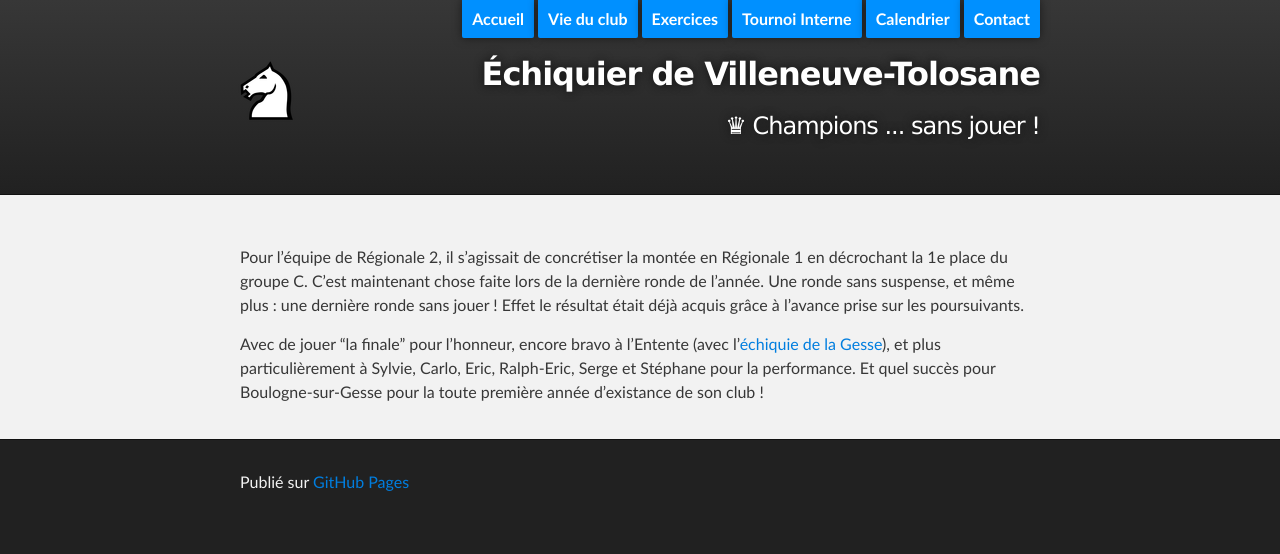
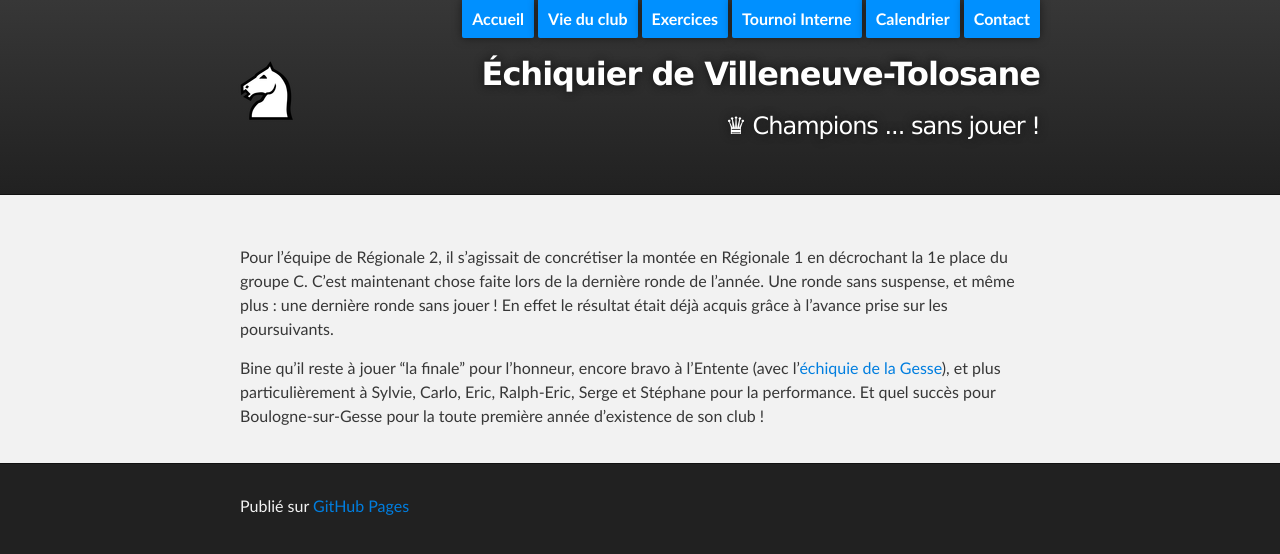
Before and after one commit to echiquier-villeneuve-tolosane/echiquier-villeneuve-tolosane.github.io, a Jekyll site: the page built from _posts/2014-04-09--champions-sans-jouer.md, in a window 1280 px wide. Shown: the top 554 px of the page. Built offline with Jekyll 4.4.1, drawn with Linux system fonts in a browser that asks for light colours; nearby versions of some CDN libraries.

Commit message:
fix typo

```diff
--- a/_posts/2014-04-09--champions-sans-jouer.md
+++ b/_posts/2014-04-09--champions-sans-jouer.md
@@ -5,6 +5,6 @@ layout: default
 root: ../../..
 ---
 
-Pour l'équipe de Régionale 2, il s'agissait de concrétiser la montée en Régionale 1 en décrochant la 1e place du groupe C. C'est maintenant chose faite lors de la dernière ronde de l'année. Une ronde sans suspense, et même plus : une dernière ronde sans jouer ! Effet le résultat était déjà acquis grâce à l'avance prise sur les poursuivants.
+Pour l'équipe de Régionale 2, il s'agissait de concrétiser la montée en Régionale 1 en décrochant la 1e place du groupe C. C'est maintenant chose faite lors de la dernière ronde de l'année. Une ronde sans suspense, et même plus : une dernière ronde sans jouer ! En effet le résultat était déjà acquis grâce à l'avance prise sur les poursuivants.
 
-Avec de jouer "la finale" pour l'honneur, encore bravo à l'Entente (avec l'[échiquie de la Gesse](http://echiquier-de-la-gesse.jimdo.com/ "club d'échecs de Boulogne-sur-Gesse")), et plus particulièrement à Sylvie, Carlo, Eric, Ralph-Eric, Serge et Stéphane pour la performance. Et quel succès pour Boulogne-sur-Gesse pour la toute première année d'existance de son club !
+Bine qu'il reste à jouer "la finale" pour l'honneur, encore bravo à l'Entente (avec l'[échiquie de la Gesse](http://echiquier-de-la-gesse.jimdo.com/ "club d'échecs de Boulogne-sur-Gesse")), et plus particulièrement à Sylvie, Carlo, Eric, Ralph-Eric, Serge et Stéphane pour la performance. Et quel succès pour Boulogne-sur-Gesse pour la toute première année d'existence de son club !
```
